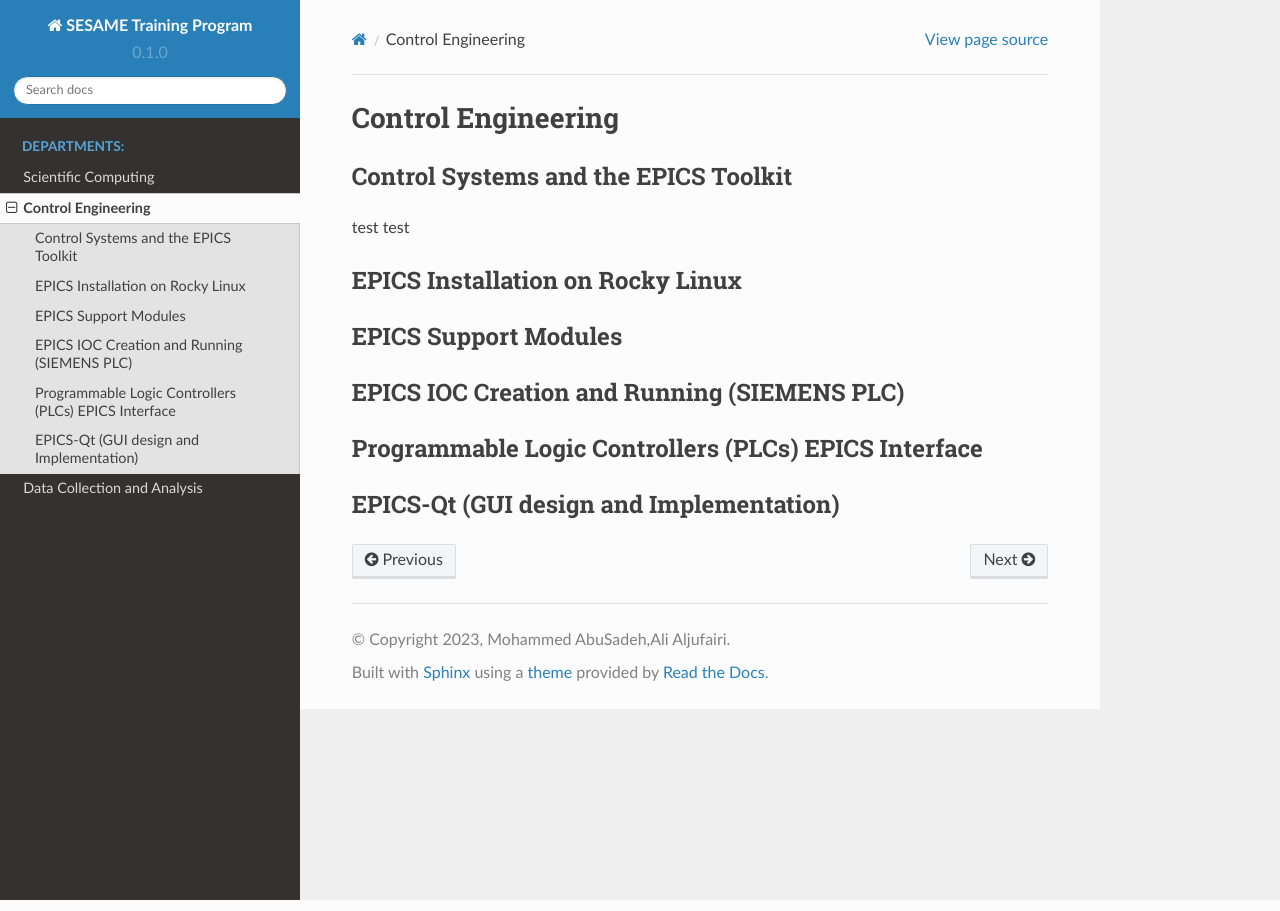
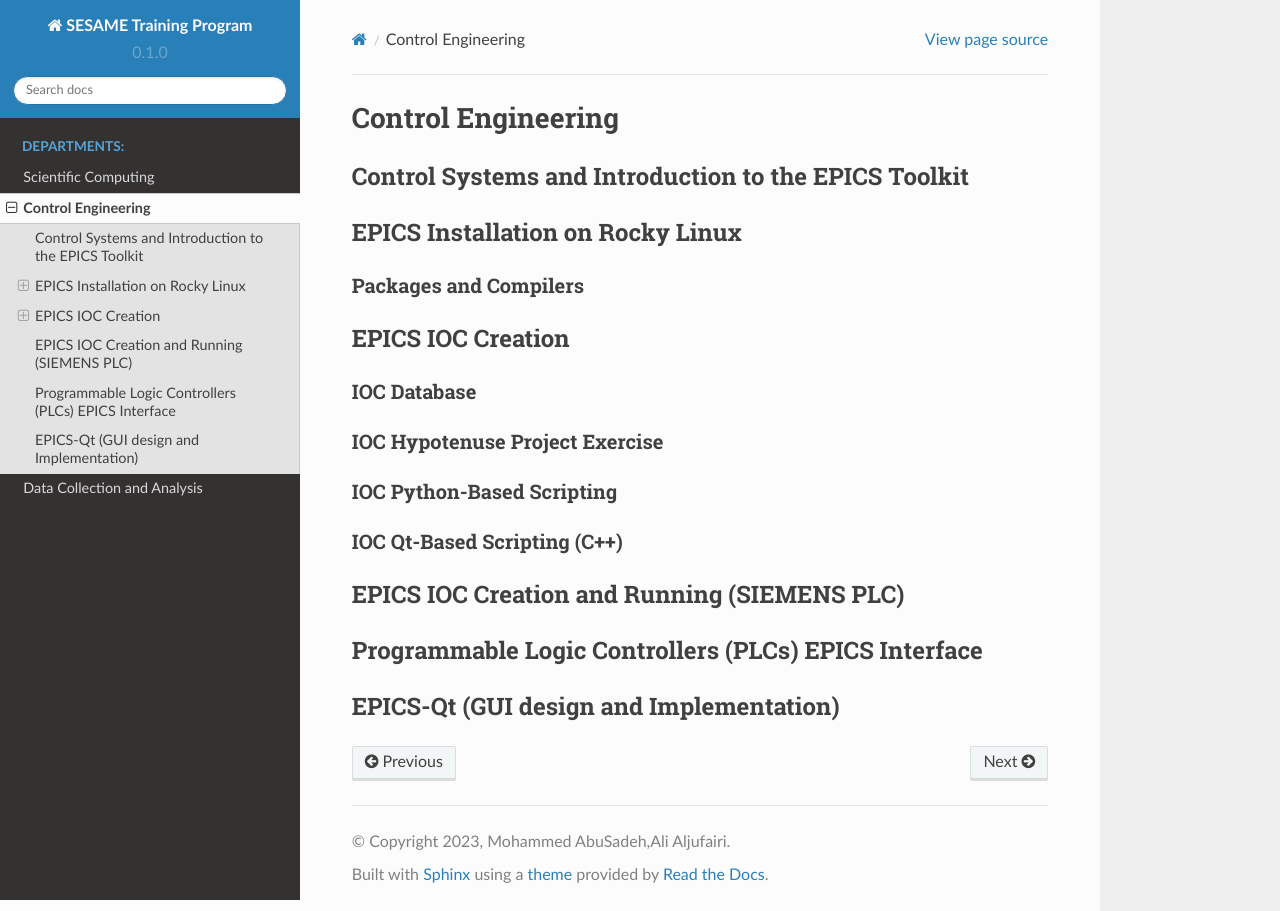
Before and after one commit to SESAME-Synchrotron/CCD, a Sphinx documentation site: the page built from docs/source/Control.rst, in a window 1280 px wide. Built offline with Sphinx 7.4.7 and the Read the Docs theme 2.0.0, drawn with Linux system fonts in a browser that asks for light colours.

Commit message:
Changed the first 3 sub-sections of Control

```diff
--- a/docs/source/Control.rst
+++ b/docs/source/Control.rst
@@ -1,16 +1,30 @@
 Control Engineering
 ===================
 
-Control Systems and the EPICS Toolkit
---------------------------------------
+Control Systems and Introduction to the EPICS Toolkit
+-----------------------------------------------------
 
-test test
 
 EPICS Installation on Rocky Linux
 ---------------------------------
 
-EPICS Support Modules
----------------------
+Packages and Compilers
+......................
+
+EPICS IOC Creation
+------------------
+
+IOC Database
+............
+
+IOC Hypotenuse Project Exercise
+...............................
+
+IOC Python-Based Scripting
+..........................
+
+IOC Qt-Based Scripting (C++)
+............................
 
 EPICS IOC Creation and Running (SIEMENS PLC)
 --------------------------------------------
```
